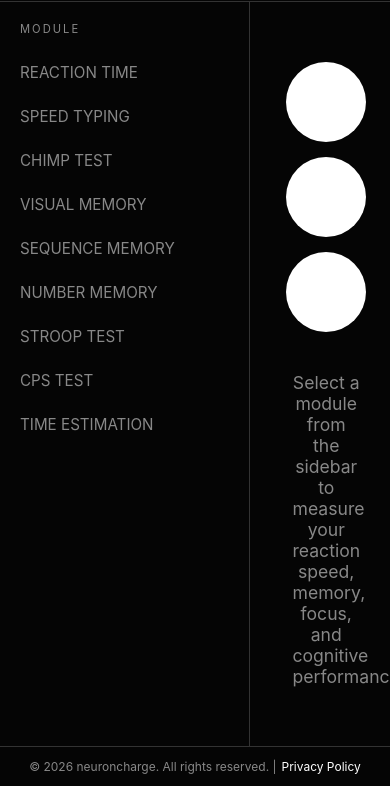
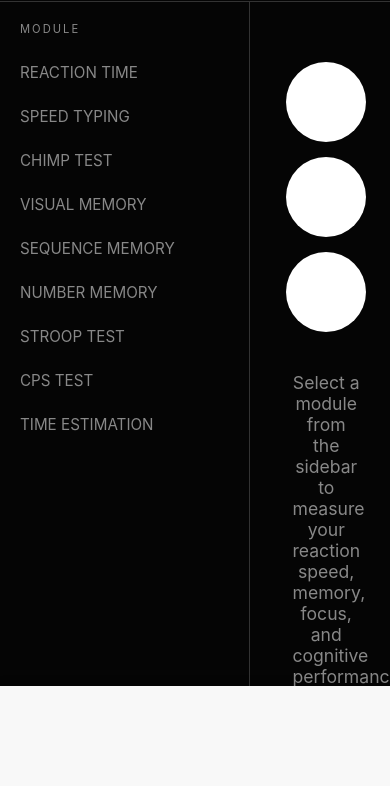
Before and after one commit to neuroncharge/neuroncharge, a plain HTML site: page index.html in a window 390 px wide. Shown: the part 58-844 px from the top of the page. Drawn offline with Linux system fonts and the light colour scheme.

Commit message:
Implement bottom advertisement section
Added a bottom advertisement section with responsive design.

```diff
--- a/style.css
+++ b/style.css
@@ -164,4 +164,32 @@ input:checked + .slider:before {
 .data-grid { display: flex; justify-content: space-between; margin-bottom: 40px; border-top: 1px solid var(--border); border-bottom: 1px solid var(--border); padding: 20px 0; }
 .label { font-size: 0.7rem; color: var(--text-dim); margin-bottom: 5px; }
 .value { font-size: 1.2rem; font-weight: 700; }
+
 .modal-actions { display: flex; gap: 10px; justify-content: center; }
+
+ .bottom-ad {
+    position: fixed;
+    bottom: 0;
+    left: 0;
+    width: 100%;
+    height: 100px; /* Rectangle height */
+    background-color: #f8f8f8;
+    display: flex;
+    justify-content: center;
+    align-items: center;
+    box-shadow: 0 -2px 10px rgba(0,0,0,0.1);
+    z-index: 9999;
+  }
+
+  .bottom-ad .ad-container {
+    width: 728px;  /* Standard leaderboard size */
+    height: 90px;
+  }
+
+  /* Responsive for mobile */
+  @media (max-width: 768px) {
+    .bottom-ad .ad-container {
+      width: 320px;
+      height: 50px;
+    }
+  }
```
